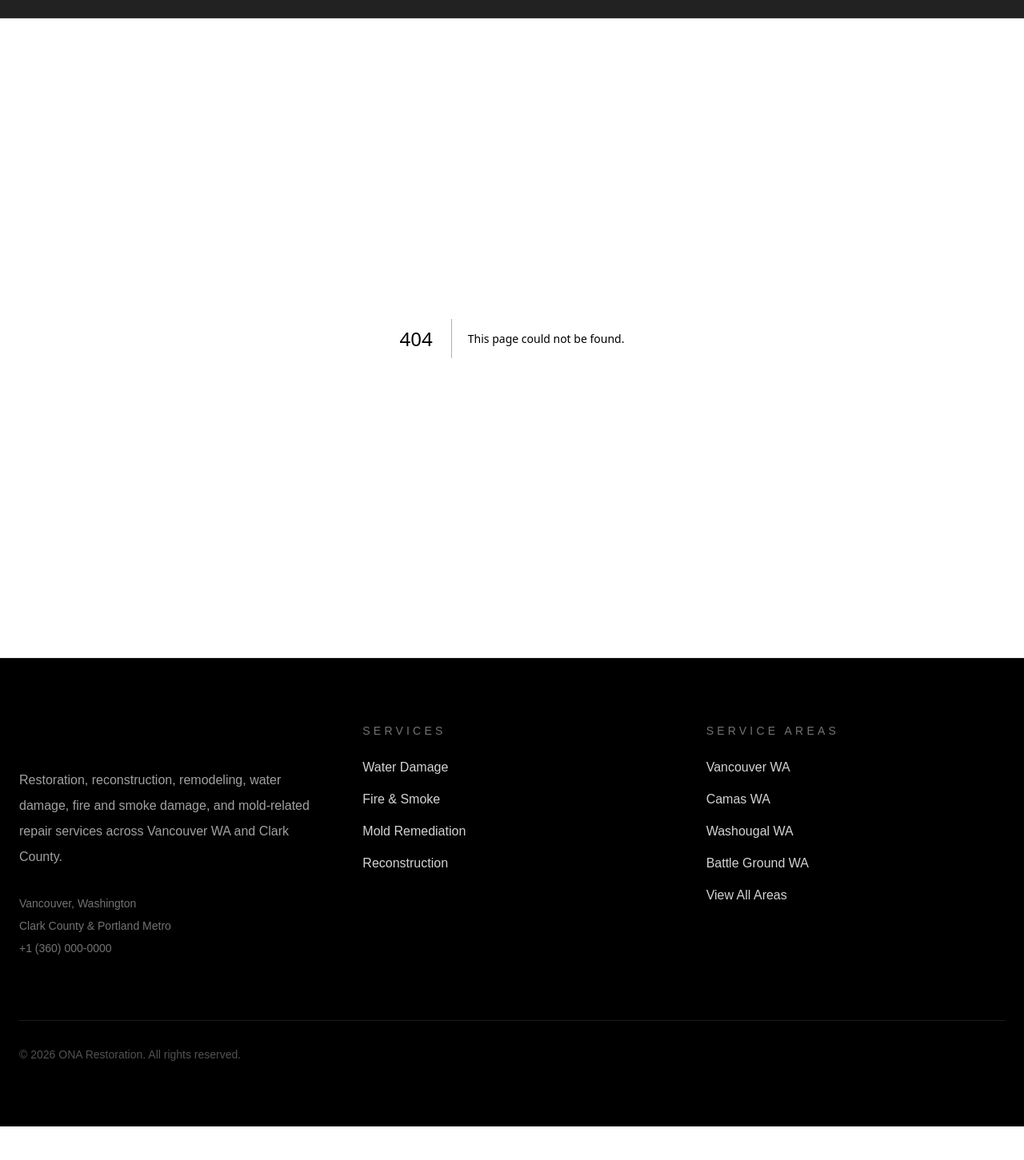
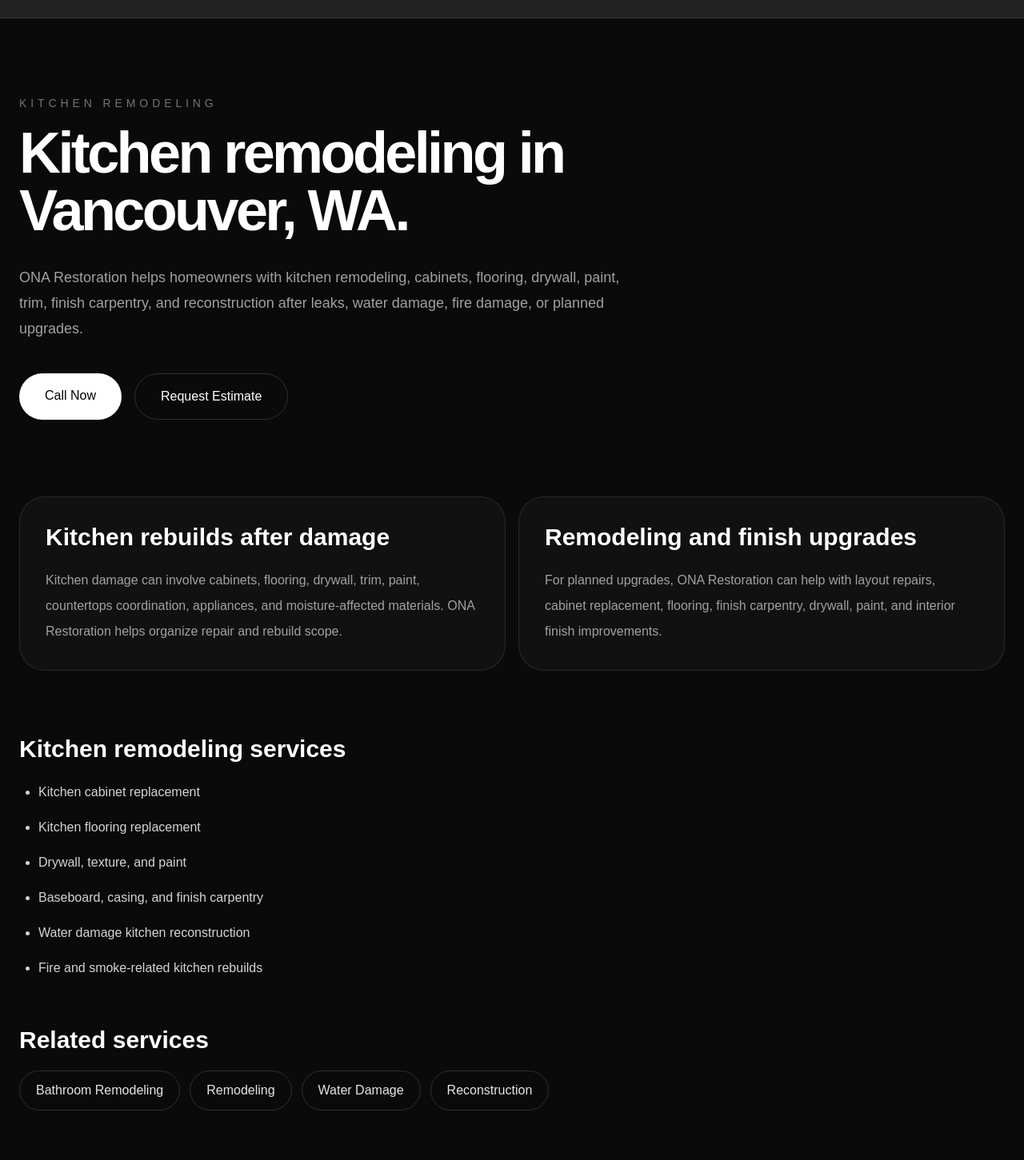
Before and after one commit to dmitzin-web/ona-restore, a Next.js app: page /kitchen-remodeling in a window 1280 px wide. Before the commit this address had no page. Shown: the part 99-1550 px from the top of the page at 80% size. Before the commit the page ends 1508 px from the top, so only its background shows below. Built offline with nearby package versions, Linux system fonts and the light colour scheme.

Commit message:
Add kitchen and bathroom remodeling pages

```diff
--- /dev/null
+++ b/app/bathroom-remodeling/page.tsx
@@ -0,0 +1,106 @@
+export const metadata = {
+  title: 'Bathroom Remodeling in Vancouver WA | ONA Restoration',
+  description:
+    'Bathroom remodeling, vanity replacement, tile, flooring, drywall, paint, trim, and reconstruction services in Vancouver WA and Clark County.',
+}
+
+export default function BathroomRemodelingPage() {
+  return (
+    <main className="min-h-screen bg-neutral-950 text-white">
+      <section className="mx-auto max-w-7xl px-6 py-24">
+        <p className="mb-4 text-sm uppercase tracking-[0.35em] text-neutral-500">
+          Bathroom Remodeling
+        </p>
+
+        <h1 className="max-w-5xl text-5xl font-semibold tracking-[-0.05em] md:text-7xl">
+          Bathroom remodeling in Vancouver, WA.
+        </h1>
+
+        <p className="mt-8 max-w-3xl text-lg leading-8 text-neutral-400">
+          ONA Restoration helps homeowners with bathroom remodeling, vanity
+          replacement, tile, flooring, drywall, paint, trim, moisture-related
+          repairs, and reconstruction after leaks or property damage.
+        </p>
+
+        <div className="mt-10 flex flex-col gap-4 sm:flex-row">
+          <a href="tel:+13600000000" className="rounded-full bg-white px-8 py-4 text-center font-medium text-black">
+            Call Now
+          </a>
+
+          <a href="/contact" className="rounded-full border border-white/15 px-8 py-4 text-center font-medium">
+            Request Estimate
+          </a>
+        </div>
+      </section>
+
+      <section className="mx-auto max-w-7xl px-6 pb-24">
+        <div className="grid gap-4 md:grid-cols-2">
+          <div className="rounded-[2rem] border border-white/10 bg-white/[0.03] p-8">
+            <h2 className="text-3xl font-semibold">
+              Bathroom repairs after leaks
+            </h2>
+
+            <p className="mt-5 leading-8 text-neutral-400">
+              Bathroom leaks can affect flooring, drywall, trim, vanities,
+              subfloor areas, and adjacent rooms. ONA Restoration helps plan the
+              repair and rebuild work after damage is identified.
+            </p>
+          </div>
+
+          <div className="rounded-[2rem] border border-white/10 bg-white/[0.03] p-8">
+            <h2 className="text-3xl font-semibold">
+              Bathroom upgrades and remodeling
+            </h2>
+
+            <p className="mt-5 leading-8 text-neutral-400">
+              Bathroom remodeling can include vanity replacement, flooring,
+              tile, drywall, paint, trim, finish upgrades, and reconstruction
+              after water or mold-related damage.
+            </p>
+          </div>
+        </div>
+
+        <div className="mt-20 max-w-4xl space-y-14">
+          <section>
+            <h2 className="text-3xl font-semibold">
+              Bathroom remodeling services
+            </h2>
+
+            <ul className="mt-5 list-disc space-y-3 pl-6 leading-8 text-neutral-300">
+              <li>Bathroom vanity replacement</li>
+              <li>Bathroom flooring replacement</li>
+              <li>Tile and finish repairs</li>
+              <li>Drywall, texture, and paint</li>
+              <li>Trim and finish carpentry</li>
+              <li>Water damage bathroom reconstruction</li>
+            </ul>
+          </section>
+
+          <section>
+            <h2 className="text-3xl font-semibold">
+              Related services
+            </h2>
+
+            <div className="mt-5 flex flex-wrap gap-3">
+              <a href="/kitchen-remodeling" className="rounded-full border border-white/15 px-5 py-3 text-neutral-200">
+                Kitchen Remodeling
+              </a>
+
+              <a href="/kitchen-bathroom-remodeling" className="rounded-full border border-white/15 px-5 py-3 text-neutral-200">
+                Remodeling
+              </a>
+
+              <a href="/restoration/water-damage" className="rounded-full border border-white/15 px-5 py-3 text-neutral-200">
+                Water Damage
+              </a>
+
+              <a href="/restoration/mold-remediation" className="rounded-full border border-white/15 px-5 py-3 text-neutral-200">
+                Mold Remediation
+              </a>
+            </div>
+          </section>
+        </div>
+      </section>
+    </main>
+  )
+}
--- /dev/null
+++ b/app/kitchen-remodeling/page.tsx
@@ -0,0 +1,106 @@
+export const metadata = {
+  title: 'Kitchen Remodeling in Vancouver WA | ONA Restoration',
+  description:
+    'Kitchen remodeling, cabinet replacement, flooring, drywall, paint, trim, and reconstruction services in Vancouver WA and Clark County.',
+}
+
+export default function KitchenRemodelingPage() {
+  return (
+    <main className="min-h-screen bg-neutral-950 text-white">
+      <section className="mx-auto max-w-7xl px-6 py-24">
+        <p className="mb-4 text-sm uppercase tracking-[0.35em] text-neutral-500">
+          Kitchen Remodeling
+        </p>
+
+        <h1 className="max-w-5xl text-5xl font-semibold tracking-[-0.05em] md:text-7xl">
+          Kitchen remodeling in Vancouver, WA.
+        </h1>
+
+        <p className="mt-8 max-w-3xl text-lg leading-8 text-neutral-400">
+          ONA Restoration helps homeowners with kitchen remodeling, cabinets,
+          flooring, drywall, paint, trim, finish carpentry, and reconstruction
+          after leaks, water damage, fire damage, or planned upgrades.
+        </p>
+
+        <div className="mt-10 flex flex-col gap-4 sm:flex-row">
+          <a href="tel:+13600000000" className="rounded-full bg-white px-8 py-4 text-center font-medium text-black">
+            Call Now
+          </a>
+
+          <a href="/contact" className="rounded-full border border-white/15 px-8 py-4 text-center font-medium">
+            Request Estimate
+          </a>
+        </div>
+      </section>
+
+      <section className="mx-auto max-w-7xl px-6 pb-24">
+        <div className="grid gap-4 md:grid-cols-2">
+          <div className="rounded-[2rem] border border-white/10 bg-white/[0.03] p-8">
+            <h2 className="text-3xl font-semibold">
+              Kitchen rebuilds after damage
+            </h2>
+
+            <p className="mt-5 leading-8 text-neutral-400">
+              Kitchen damage can involve cabinets, flooring, drywall, trim,
+              paint, countertops coordination, appliances, and moisture-affected
+              materials. ONA Restoration helps organize repair and rebuild scope.
+            </p>
+          </div>
+
+          <div className="rounded-[2rem] border border-white/10 bg-white/[0.03] p-8">
+            <h2 className="text-3xl font-semibold">
+              Remodeling and finish upgrades
+            </h2>
+
+            <p className="mt-5 leading-8 text-neutral-400">
+              For planned upgrades, ONA Restoration can help with layout repairs,
+              cabinet replacement, flooring, finish carpentry, drywall, paint,
+              and interior finish improvements.
+            </p>
+          </div>
+        </div>
+
+        <div className="mt-20 max-w-4xl space-y-14">
+          <section>
+            <h2 className="text-3xl font-semibold">
+              Kitchen remodeling services
+            </h2>
+
+            <ul className="mt-5 list-disc space-y-3 pl-6 leading-8 text-neutral-300">
+              <li>Kitchen cabinet replacement</li>
+              <li>Kitchen flooring replacement</li>
+              <li>Drywall, texture, and paint</li>
+              <li>Baseboard, casing, and finish carpentry</li>
+              <li>Water damage kitchen reconstruction</li>
+              <li>Fire and smoke-related kitchen rebuilds</li>
+            </ul>
+          </section>
+
+          <section>
+            <h2 className="text-3xl font-semibold">
+              Related services
+            </h2>
+
+            <div className="mt-5 flex flex-wrap gap-3">
+              <a href="/bathroom-remodeling" className="rounded-full border border-white/15 px-5 py-3 text-neutral-200">
+                Bathroom Remodeling
+              </a>
+
+              <a href="/kitchen-bathroom-remodeling" className="rounded-full border border-white/15 px-5 py-3 text-neutral-200">
+                Remodeling
+              </a>
+
+              <a href="/restoration/water-damage" className="rounded-full border border-white/15 px-5 py-3 text-neutral-200">
+                Water Damage
+              </a>
+
+              <a href="/restoration/reconstruction" className="rounded-full border border-white/15 px-5 py-3 text-neutral-200">
+                Reconstruction
+              </a>
+            </div>
+          </section>
+        </div>
+      </section>
+    </main>
+  )
+}
--- a/app/sitemap.ts
+++ b/app/sitemap.ts
@@ -45,6 +45,14 @@
       lastModified: new Date(),
     },
     {
+      url: `${baseUrl}/kitchen-remodeling`,
+      lastModified: new Date(),
+    },
+    {
+      url: `${baseUrl}/bathroom-remodeling`,
+      lastModified: new Date(),
+    },
+    {
       url: `${baseUrl}/vancouver-wa`,
       lastModified: new Date(),
     },
--- a/components/Header.tsx
+++ b/components/Header.tsx
@@ -59,9 +59,30 @@
             </div>
           </div>
 
-          <Link href="/kitchen-bathroom-remodeling" className="hover:text-white">
-            Remodeling
-          </Link>
+          <div className="group relative py-3">
+            <Link href="/kitchen-bathroom-remodeling" className="flex items-center gap-1 hover:text-white">
+              Remodeling
+              <span className="text-xs">▾</span>
+            </Link>
+
+            <div className="invisible absolute left-0 top-full z-50 w-64 opacity-0 transition group-hover:visible group-hover:opacity-100">
+              <div className="rounded-2xl border border-white/10 bg-neutral-950 p-3 shadow-2xl">
+                <Link
+                  href="/kitchen-remodeling"
+                  className="block rounded-xl px-4 py-3 text-neutral-300 hover:bg-white/5 hover:text-white"
+                >
+                  Kitchen Remodeling
+                </Link>
+
+                <Link
+                  href="/bathroom-remodeling"
+                  className="block rounded-xl px-4 py-3 text-neutral-300 hover:bg-white/5 hover:text-white"
+                >
+                  Bathroom Remodeling
+                </Link>
+              </div>
+            </div>
+          </div>
 
           <Link href="/insurance-claims" className="hover:text-white">
             Claims
```
